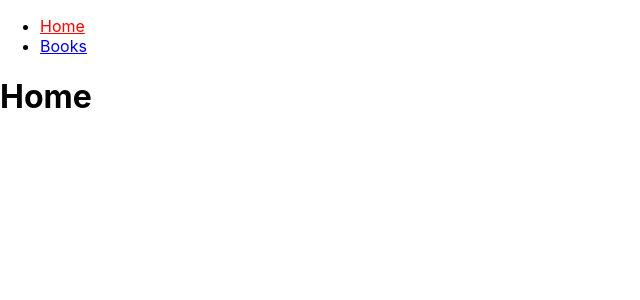
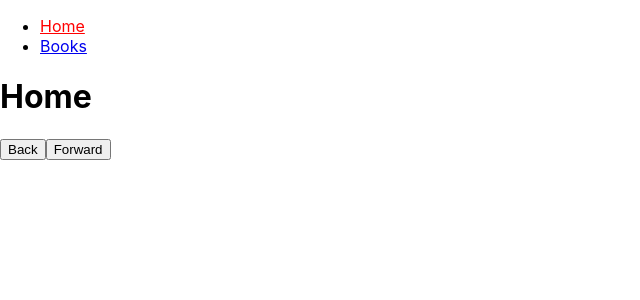
Before and after one commit to dchamp16/learn-react-router, a React (Create React App) app: page / in a window 1280 px wide. Shown: the top 300 px of the page, without its empty margins (0-640 px from the left). Built offline with nearby package versions, Linux system fonts and the light colour scheme.

Commit message:
contie learning2

```diff
--- a/src/App.js
+++ b/src/App.js
@@ -1,10 +1,11 @@
 import "./App.css";
-import { Route, Routes, Link, NavLink } from "react-router-dom";
+import { Route, Routes, NavLink } from "react-router-dom";
 import Home from "./pages/Home";
 import BookList from "./pages/BookList";
 import Book from "./pages/Book";
 import NewBook from "./pages/NewBook";
 import NotFound from "./pages/NotFound";
+import Footer from "./pages/Footer";
 import "../src/nav-style.css";
 
 function App() {
@@ -39,6 +40,7 @@ function App() {
         <Route path="/books/new" element={<NewBook />} /> */}
         <Route path="*" element={<NotFound />} />
       </Routes>
+      <Footer />
     </>
   );
 }
--- /dev/null
+++ b/src/pages/Footer.js
@@ -0,0 +1,32 @@
+import React from "react";
+import { useNavigate } from "react-router-dom";
+
+const Footer = () => {
+  const navigate = useNavigate();
+
+  const goBack = () => {
+    // imperatively redirect back
+    console.log("goBack Clicked");
+    navigate(1);
+    // history.goBack();
+  };
+
+  const goForward = () => {
+    // imperatively redirect forward
+
+    console.log("goForward Clicked");
+    navigate(-1);
+    // history.goForward();
+  };
+
+  return (
+    <>
+      <footer>
+        <button onClick={goBack}>Back</button>
+        <button onClick={goForward}>Forward</button>
+      </footer>
+    </>
+  );
+};
+
+export default Footer;
```
